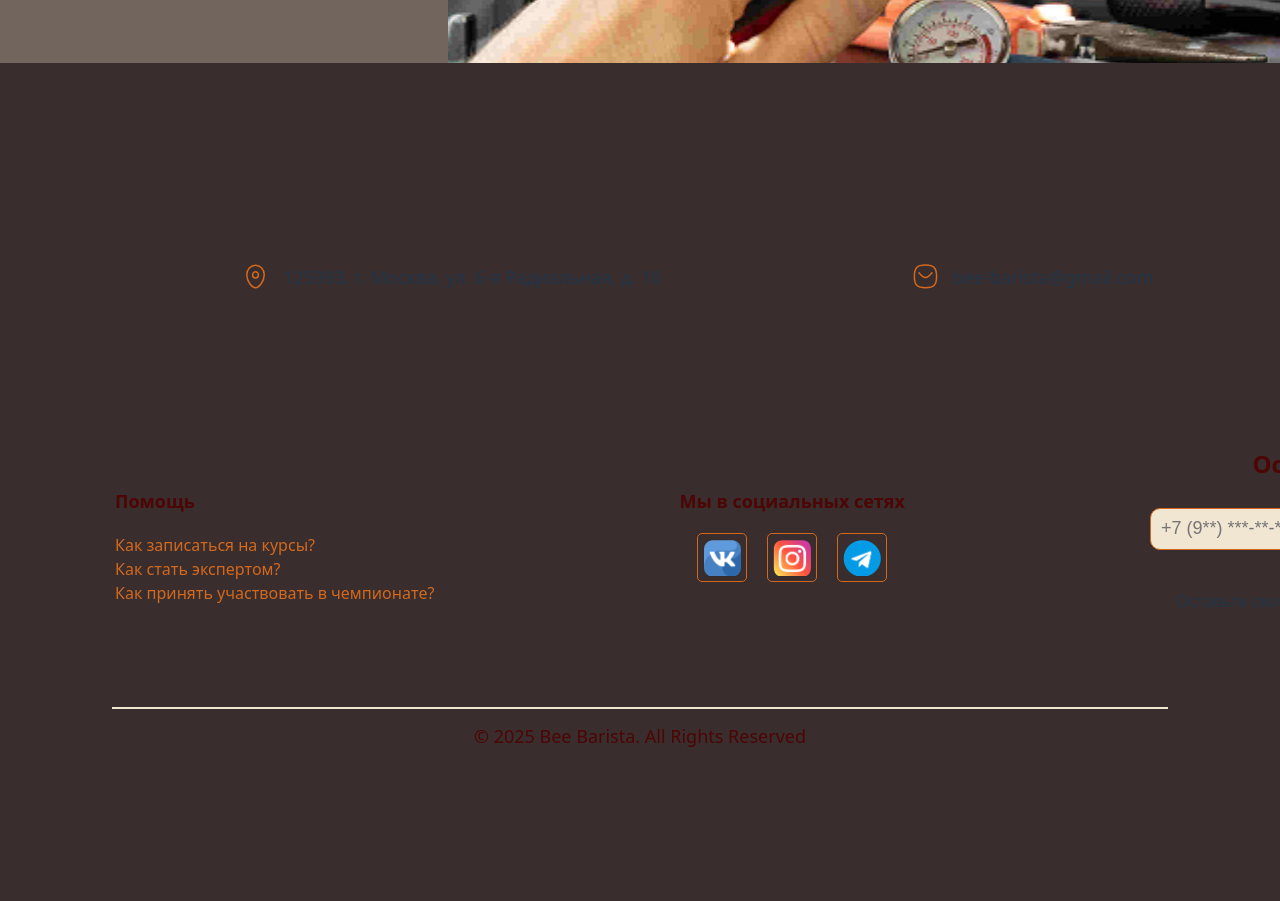
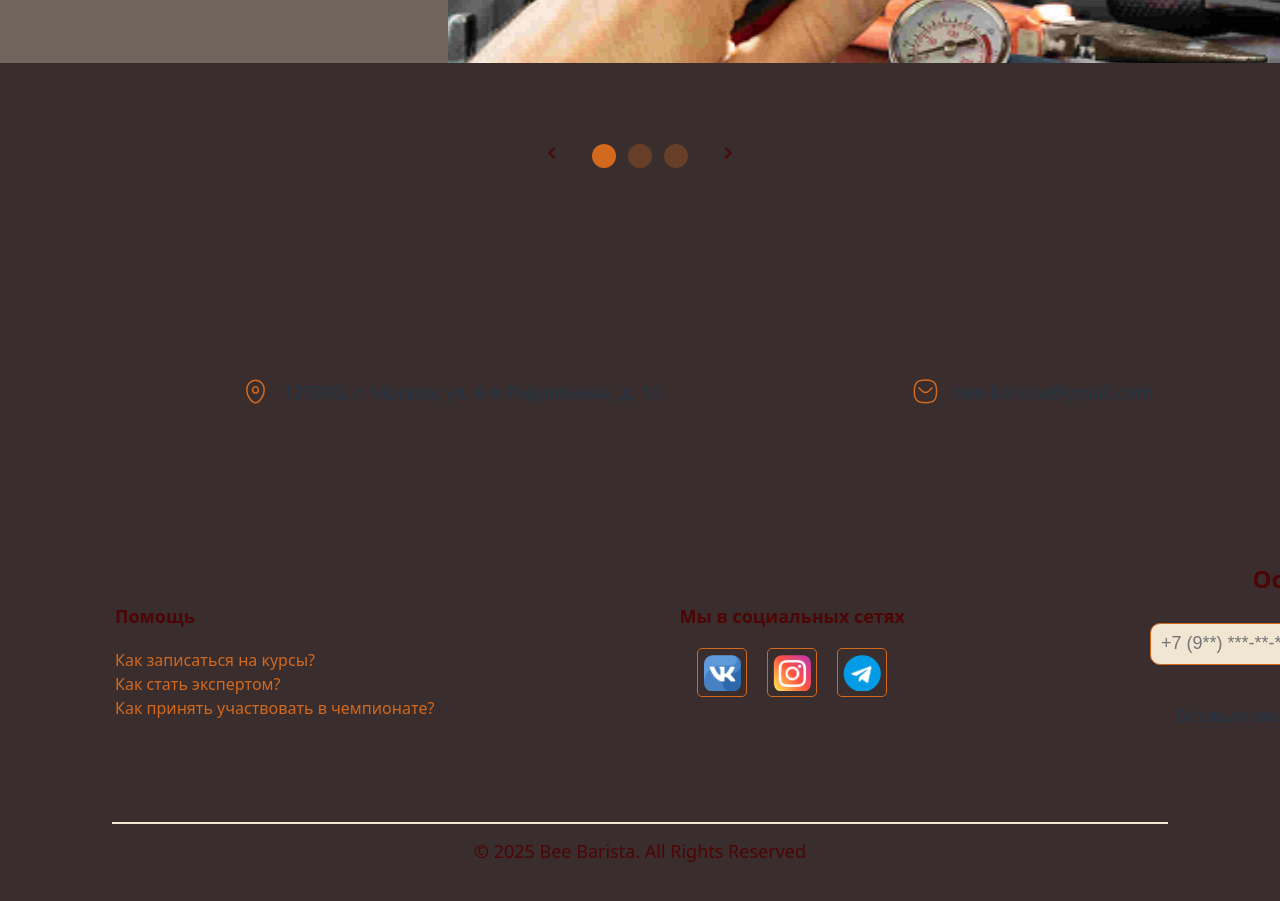
Before and after one commit to romkalan/Coffee-Tea-Mastery, a React (Vite) app: page /news in a window 1280 px wide. Shown: the part 2620-3521 px from the top of the page. Before the commit the page ends 3439 px from the top, so only its background shows below. Built offline with nearby package versions, Linux system fonts and the light colour scheme.

Commit message:
add Winners block witch sliderButtons

```diff
--- a/src/components/Services/Services.tsx
+++ b/src/components/Services/Services.tsx
@@ -2,6 +2,7 @@ import classNames from "classnames";
 import styles from "./styles.module.scss";
 import Service from "../Service/Service.tsx";
 import type {TService} from "../../types/service.ts";
+import SliderButtons from "../SliderButtons/SliderButtons.tsx";
 
 interface ServicesProps {
     children: string;
@@ -19,6 +20,7 @@ function Services({children, services}: ServicesProps) {
                     <Service key={service.id} service={service}/>
                 ))}
             </ul>
+            <SliderButtons />
         </div>
     );
 }
--- /dev/null
+++ b/src/components/SliderButtons/SliderButtons.tsx
@@ -0,0 +1,32 @@
+import style from "./styles.module.scss"
+import classNames from "classnames";
+
+function SliderButtons() {
+    return (
+        <div className={classNames(style.root)}>
+            <button className={classNames(style.button)}>
+                <svg width="24" height="24" viewBox="0 0 24 24" fill="none" xmlns="http://www.w3.org/2000/svg">
+                    <path d="M10.8 12L15.4 16.6L14 18L8 12L14 6L15.4 7.4L10.8 12Z" fill="#4D0505"/>
+                </svg>
+            </button>
+            <div className={classNames(style.pages)}>
+                <svg width="24" height="24" viewBox="0 0 24 24" fill="none" xmlns="http://www.w3.org/2000/svg">
+                <circle cx="12" cy="12" r="12" fill="#D2691E" fill-opacity="1"/>
+                </svg>
+                <svg width="24" height="24" viewBox="0 0 24 24" fill="none" xmlns="http://www.w3.org/2000/svg">
+                    <circle cx="12" cy="12" r="12" fill="#D2691E" fill-opacity="0.3"/>
+                </svg>
+                <svg width="24" height="24" viewBox="0 0 24 24" fill="none" xmlns="http://www.w3.org/2000/svg">
+                    <circle cx="12" cy="12" r="12" fill="#D2691E" fill-opacity="0.3"/>
+                </svg>
+            </div>
+            <button className={classNames(style.button)}>
+                <svg width="24" height="24" viewBox="0 0 24 24" fill="none" xmlns="http://www.w3.org/2000/svg">
+                    <path d="M13.2 12L8.6 7.4L10 6L16 12L10 18L8.6 16.6L13.2 12Z" fill="#4D0505"/>
+                </svg>
+            </button>
+        </div>
+    );
+}
+
+export default SliderButtons;
--- /dev/null
+++ b/src/components/SliderButtons/styles.module.scss
@@ -0,0 +1,34 @@
+.root {
+  display: flex;
+  gap: 20px;
+  align-items: center;
+  justify-content: center;
+}
+
+.pages {
+  display: flex;
+  gap: 12px;
+}
+
+.button {
+  background-color: transparent;
+  border: none;
+  padding: 8px;
+  border-radius: 50%;
+  cursor: pointer;
+  transition: all 0.2s ease;
+
+  &:hover {
+    background-color: rgba(210, 105, 30, 0.1);
+    transform: scale(1.1);
+  }
+
+  &:focus {
+    outline: none;
+    box-shadow: 0 0 0 2px rgba(210, 105, 30, 0.5);
+  }
+
+  &:active {
+    transform: scale(0.95);
+  }
+}
--- /dev/null
+++ b/src/components/Winner/Winner.tsx
@@ -0,0 +1,22 @@
+import classNames from "classnames";
+import style from "./styles.module.scss";
+import type {TWinner} from "../../types/winner.ts";
+
+interface WinnerProps {
+    winner: TWinner;
+}
+
+function Winner({winner}: WinnerProps) {
+    return (
+        <div className={classNames(style.root)}>
+            <h3 className={classNames(style.year)}>{winner.year}</h3>
+            <img className={classNames(style.image)} src={"src/assets/Фотография с чемпионата.jpg"} alt="Фотография с чемпионата" />
+            <div className={classNames(style.info)}>
+                <span>{winner.region}</span>
+                <span className={classNames(style.name)}>{winner.name}</span>
+            </div>
+        </div>
+    );
+}
+
+export default Winner;
--- /dev/null
+++ b/src/components/Winner/styles.module.scss
@@ -0,0 +1,33 @@
+.root {
+  position: relative;
+  display: flex;
+  flex-direction: column;
+  color: #8B4513;
+  gap: 20px;
+
+  &:hover .image {
+    transform: scale(1.05);
+  }
+}
+
+.year {
+  font-size: 60px;
+  margin: 0;
+}
+
+.image {
+  width: 300px;
+  border-radius: 50%;
+  transition: all 400ms ease-in-out;
+}
+
+.info {
+  display: flex;
+  flex-direction: column;
+  text-align: left;
+  font-size: 36px;
+}
+
+.name {
+  font-size: 30px;
+}
--- /dev/null
+++ b/src/components/Winners/Winners.tsx
@@ -0,0 +1,23 @@
+import style from "./styles.module.scss";
+import classNames from "classnames";
+import {winners} from "../../mocks/winners.ts";
+import Winner from "../Winner/Winner.tsx";
+import SliderButtons from "../SliderButtons/SliderButtons.tsx";
+
+function Winners() {
+    return (
+        <div className={classNames(style.root)}>
+            <h2 className={classNames(style.title)}>Победители чемпионата</h2>
+            <ul className={classNames(style.winnersList)}>
+                {winners.map((winner) => (
+                    <li key={winner.id} className={classNames(style.winner)}>
+                        <Winner winner={winner} />
+                    </li>
+                ))}
+            </ul>
+            <SliderButtons />
+        </div>
+    );
+}
+
+export default Winners;
--- /dev/null
+++ b/src/components/Winners/styles.module.scss
@@ -0,0 +1,42 @@
+.root {
+  width: 100%;
+  display: flex;
+  flex-direction: column;
+  align-items: center;
+}
+
+.title {
+  display: flex;
+  flex-direction: column;
+  align-items: center;
+  align-content: center;
+  font-size: 60px;
+  line-height: 0;
+  margin-bottom: 100px;
+}
+
+.winnersList {
+  position: relative;
+  padding: 0;
+  display: flex;
+  justify-content: center;
+  flex-wrap: wrap;
+  list-style-type: none;
+  margin: 0 0 70px;
+  gap: 250px;
+}
+
+.winner {
+  position: relative;
+}
+
+.winner:not(:last-child)::after {
+  content: "";
+  position: absolute;
+  width: 3px;
+  height: 100%;
+  background-color: #F0E6D2;
+  top: 0;
+  right: calc(-45%);
+  transform: rotate(15deg);
+}
--- /dev/null
+++ b/src/mocks/winners.ts
@@ -0,0 +1,26 @@
+import {generateUUID} from "../utils/utils.ts";
+import type {TWinner} from "../types/winner.ts";
+
+export const winners: TWinner[] = [
+    {
+        id: generateUUID(),
+        name: "Антоникова Вера",
+        region: "Москва",
+        year: 2025,
+        photo: "",
+    },
+    {
+        id: generateUUID(),
+        name: "Коваленко Юлия",
+        region: "Санкт-Петербург",
+        year: 2024,
+        photo: "",
+    },
+    {
+        id: generateUUID(),
+        name: "Бугров Денис",
+        region: "Красноярск",
+        year: 2023,
+        photo: "",
+    },
+]
--- a/src/pages/News/News.tsx
+++ b/src/pages/News/News.tsx
@@ -5,6 +5,7 @@ import NewsCard from "../../components/NewsCard/NewsCard.tsx";
 import {news} from "../../mocks/news.ts";
 import type {TNew} from "../../types/new.ts";
 import {sortByDate} from "../../utils/utils.ts";
+import SliderButtons from "../../components/SliderButtons/SliderButtons.tsx";
 
 
 function News() {
@@ -23,6 +24,7 @@ function News() {
                     <NewsCard key={newInfo.id} newInfo={newInfo} index={index}/>
                 ))}
             </ul>
+            <SliderButtons />
         </div>
     );
 }
--- a/src/pages/News/styles.module.scss
+++ b/src/pages/News/styles.module.scss
@@ -12,6 +12,6 @@
   display: flex;
   flex-direction: column;
   gap: 70px;
-  margin: 0;
+  margin: 0 0 70px;
   padding: 0;
 }
--- a/src/pages/Сhampionships/Championships.tsx
+++ b/src/pages/Сhampionships/Championships.tsx
@@ -3,6 +3,7 @@ import styles from "./styles.module.scss";
 import AboutCompetition from "../../components/AboutCompetition/AboutCompetition.tsx";
 import CompetitiveTask from "../../components/CompetitveTask/CompetitiveTask.tsx";
 import ChampionshipCycle from "../../components/ChampionshipCycle/ChampionshipCycle.tsx";
+import Winners from "../../components/Winners/Winners.tsx";
 
 function ChampionshipsPage() {
     return (
@@ -10,6 +11,7 @@ function ChampionshipsPage() {
             <AboutCompetition />
             <CompetitiveTask />
             <ChampionshipCycle/>
+            <Winners />
         </div>
     );
 }
--- /dev/null
+++ b/src/types/winner.ts
@@ -0,0 +1,7 @@
+export type TWinner = {
+    id: string,
+    name: string,
+    region: string,
+    year: number,
+    photo: string,
+}
```
Also changed, not shown: src/assets/Фотография с чемпионата.jpg (added).
